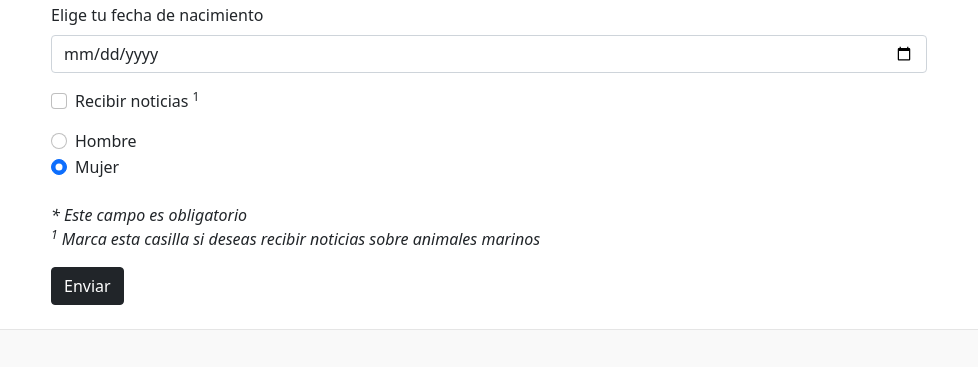
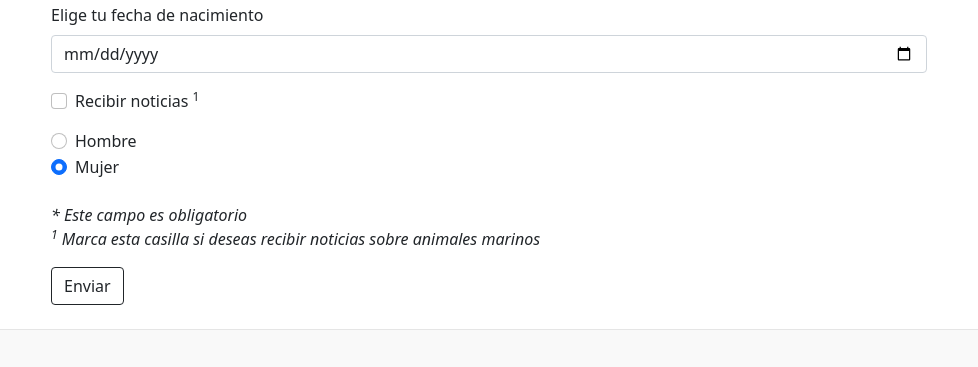
Before and after one commit to jorgegomezcarrillo/proyecto-design, a plain HTML site: page contact.html in a window 1280 px wide. Shown: the part 1003-1370 px from the top of the page, without its empty margins (151-1129 px from the left). Drawn offline with Linux system fonts and the light colour scheme.

Commit message:
Update contact.html

```diff
--- a/contact.html
+++ b/contact.html
@@ -118,7 +118,7 @@
               <i><sup>1</sup> Marca esta casilla si deseas recibir noticias sobre animales marinos</i>
             </p>
 
-            <button id="enviar" type="submit" class="btn btn-dark">Enviar</button>
+            <button id="enviar" type="submit" class="btn btn-outline-dark">Enviar</button>
           </form>
         </div>
       </div>
```
